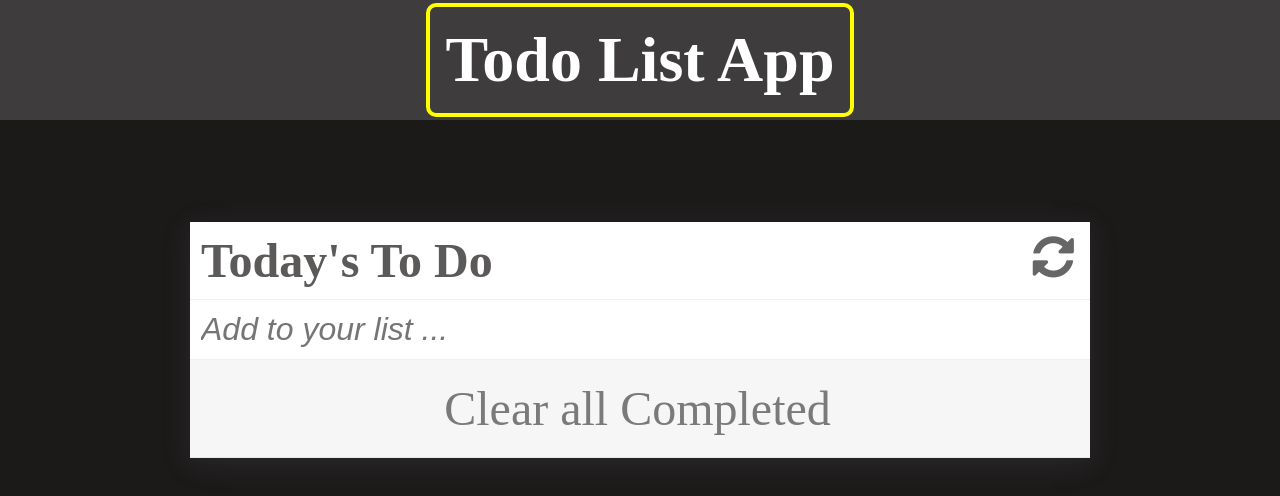
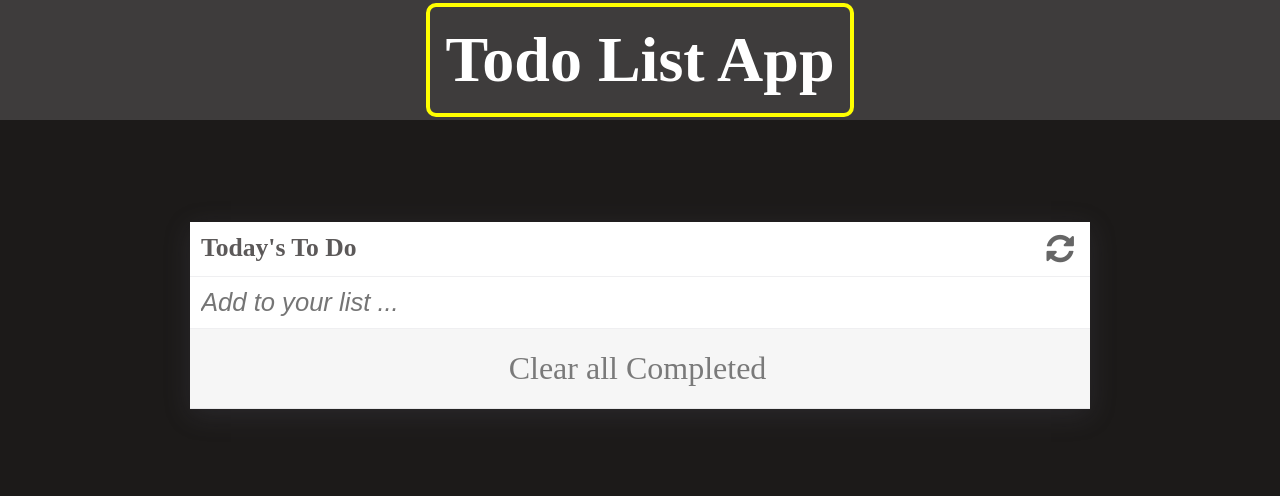
Before and after one commit to Carshy/To-Do-List-JS-App, a website built with webpack: page src/index.html in a window 1280 px wide. Built offline with nearby package versions, Linux system fonts and the light colour scheme.

Commit message:
Change style

```diff
--- a/src/style.css
+++ b/src/style.css
@@ -48,7 +48,7 @@ body {
 }
 
 .todo-list-item1 {
-  font-size: 3rem;
+  font-size: 1.6rem;
   font-weight: bold;
 }
 
@@ -56,7 +56,7 @@ body {
   border: 0;
   font-style: italic;
   width: 100%;
-  font-size: 2rem;
+  font-size: 1.6rem;
 }
 
 input:focus {
@@ -72,7 +72,7 @@ input[type=checkbox] {
 .fa {
   color: rgb(0, 0, 0, 0.6);
   cursor: pointer;
-  font-size: 3rem;
+  font-size: 2rem;
 }
 
 .fa:hover {
@@ -90,7 +90,7 @@ input[type=checkbox] {
   text-decoration: none;
   width: 100%;
   padding: 10px 0;
-  font-size: 3rem;
+  font-size: 2rem;
 }
 
 .btn:hover {
@@ -102,7 +102,7 @@ input[type=checkbox] {
   color: #fff;
   opacity: 0.9;
   font-size: 24px;
-  font-size: 3rem;
+  font-size: 2rem;
 }
 
 .hideellipsis {
```
